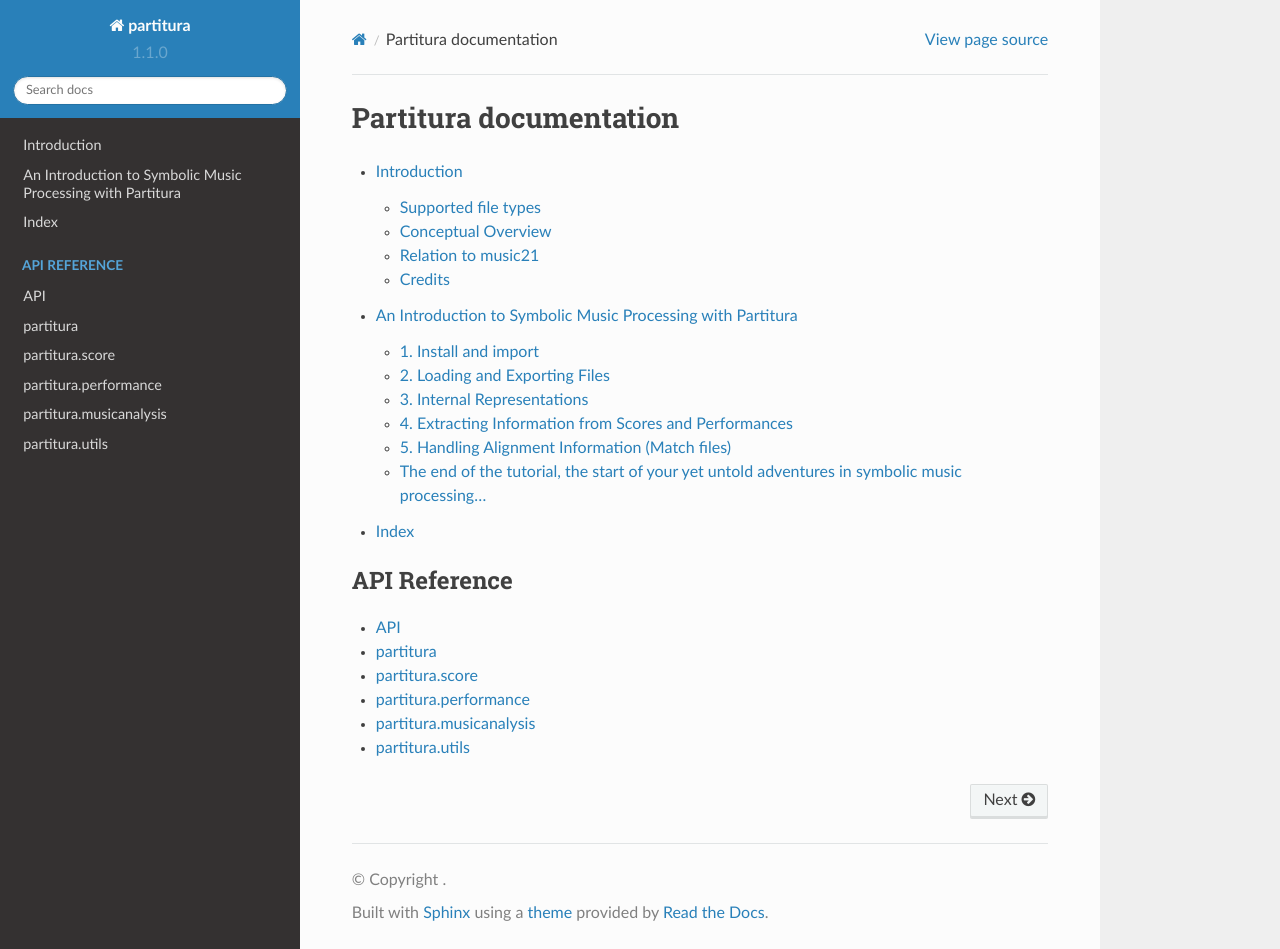
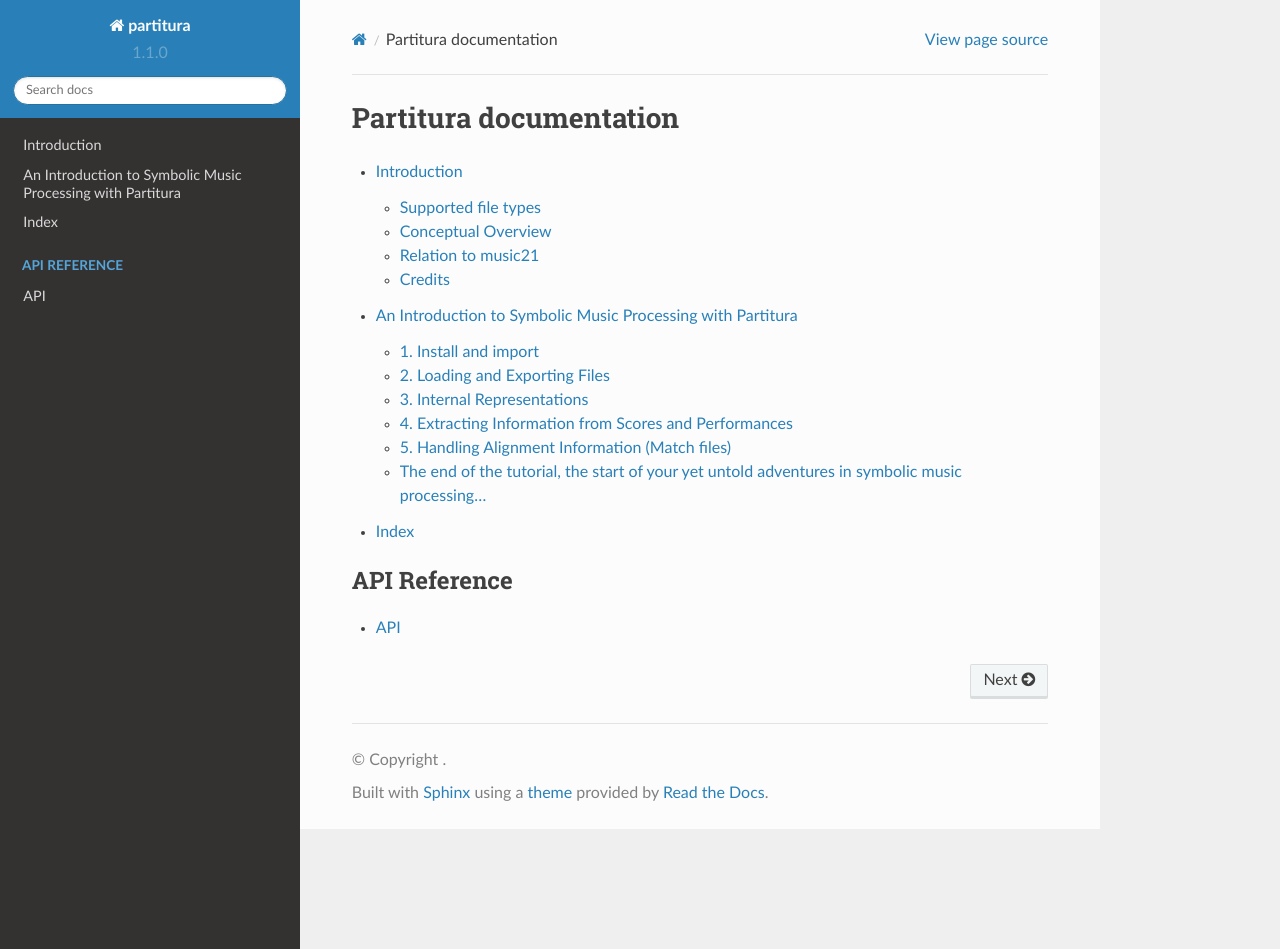
Before and after one commit to CPJKU/partitura, a Sphinx documentation site: the page built from docs/source/index.rst, in a window 1280 px wide and 949 px high. Built offline with Sphinx 7.4.7 and the Read the Docs theme 2.0.0, drawn with Linux system fonts in a browser that asks for light colours.

Commit message:
update of api.

```diff
--- a/docs/source/index.rst
+++ b/docs/source/index.rst
@@ -20,8 +20,3 @@ Partitura documentation
    :caption: API Reference
 
    api
-   ./modules/partitura
-   ./modules/partitura.score
-   ./modules/partitura.performance
-   ./modules/partitura.musicanalysis
-   ./modules/partitura.utils
```
